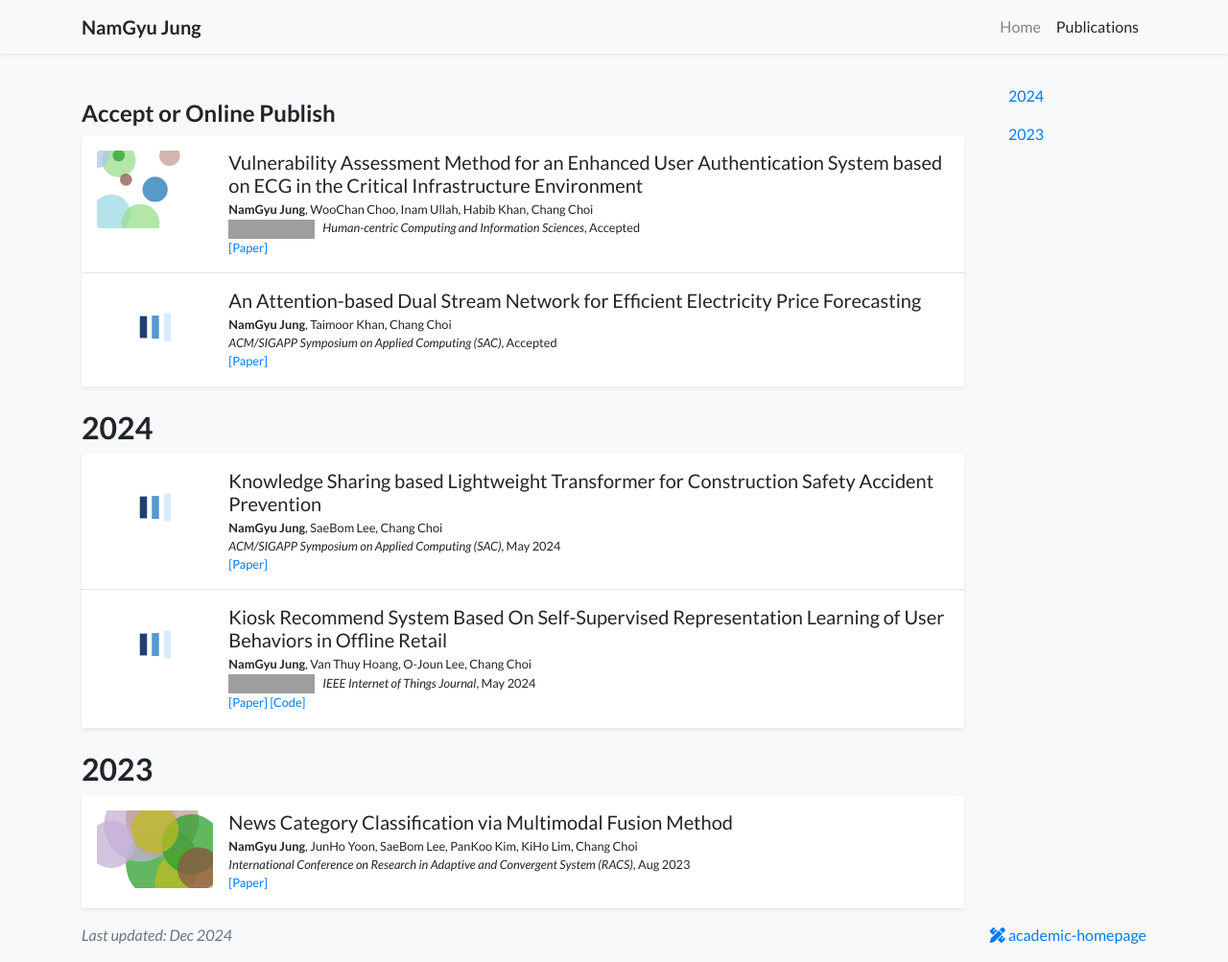
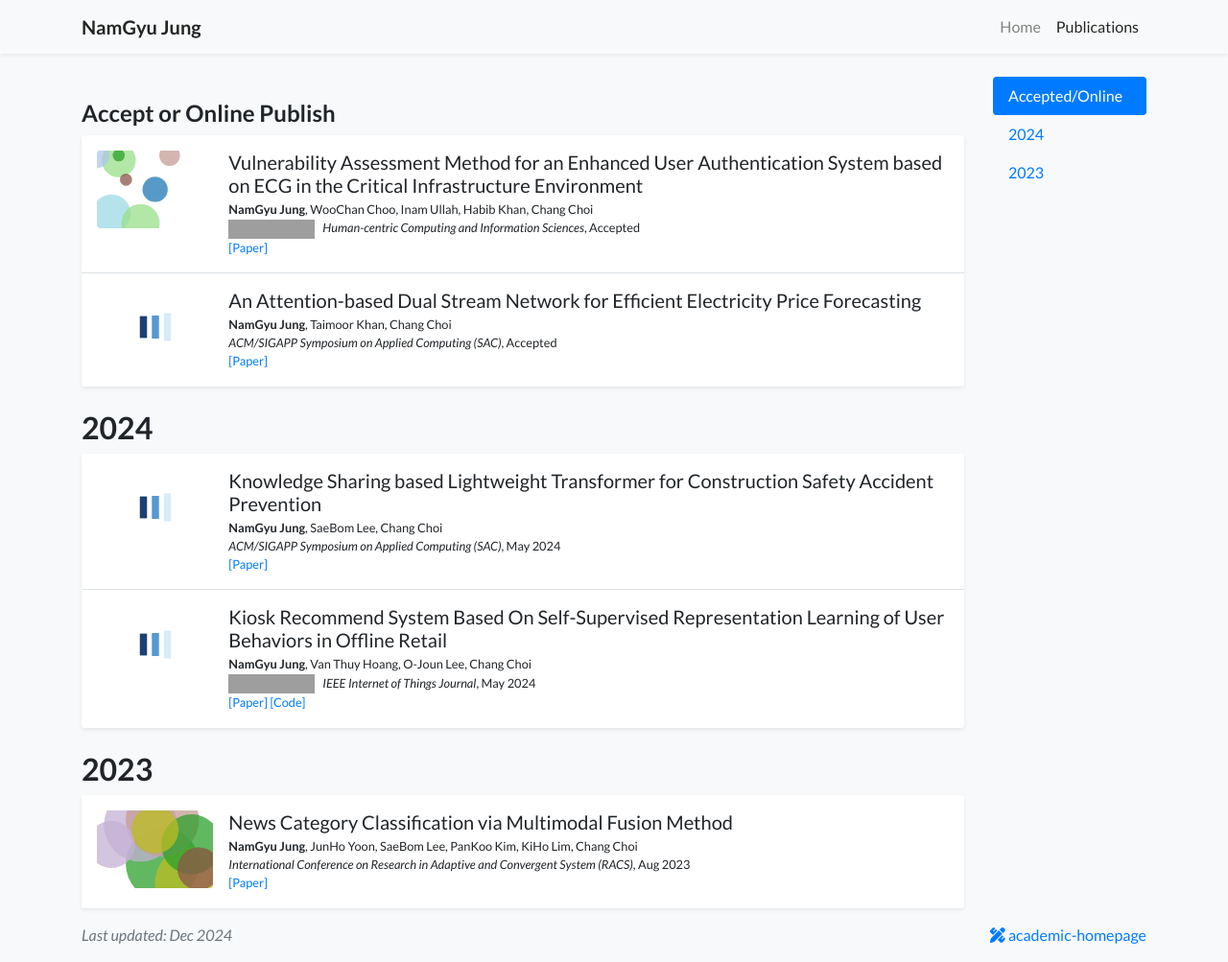
Before and after one commit to Namgyu97/Namgyu97, a Jekyll site: the page built from publications.html, in a window 1280 px wide and 1003 px high. Shown: the whole window at 96% size. Built offline with Jekyll 4.4.1, drawn with Linux system fonts in a browser that asks for light colours; nearby versions of some CDN libraries; a style sheet for code colours, icons or effects is not loaded; grey boxes are pictures that could not be loaded.

Commit message:
Update publications.html

```diff
--- a/publications.html
+++ b/publications.html
@@ -43,6 +43,12 @@ body_attr: >-
 
     <div class="col-2 d-none d-lg-block">
         <div id="navbar-year" class="nav nav-pills flex-column sticky-top" style="top: 80px">
+            {% if revision_items and revision_items.size > 0 %}
+            <a class="nav-link d-block" href="#revision-section">Submit/Revision</a>
+            {% endif %}
+            {% if accepted_items and accepted_items.size > 0 %}
+            <a class="nav-link d-block" href="#accepted-section">Accepted/Online</a>
+            {% endif %}
             {% for year in pubs_by_year %}
             <a class="nav-link d-block" href="#year-{{ year.name }}">{{ year.name }}</a>
             {% endfor %}
```
